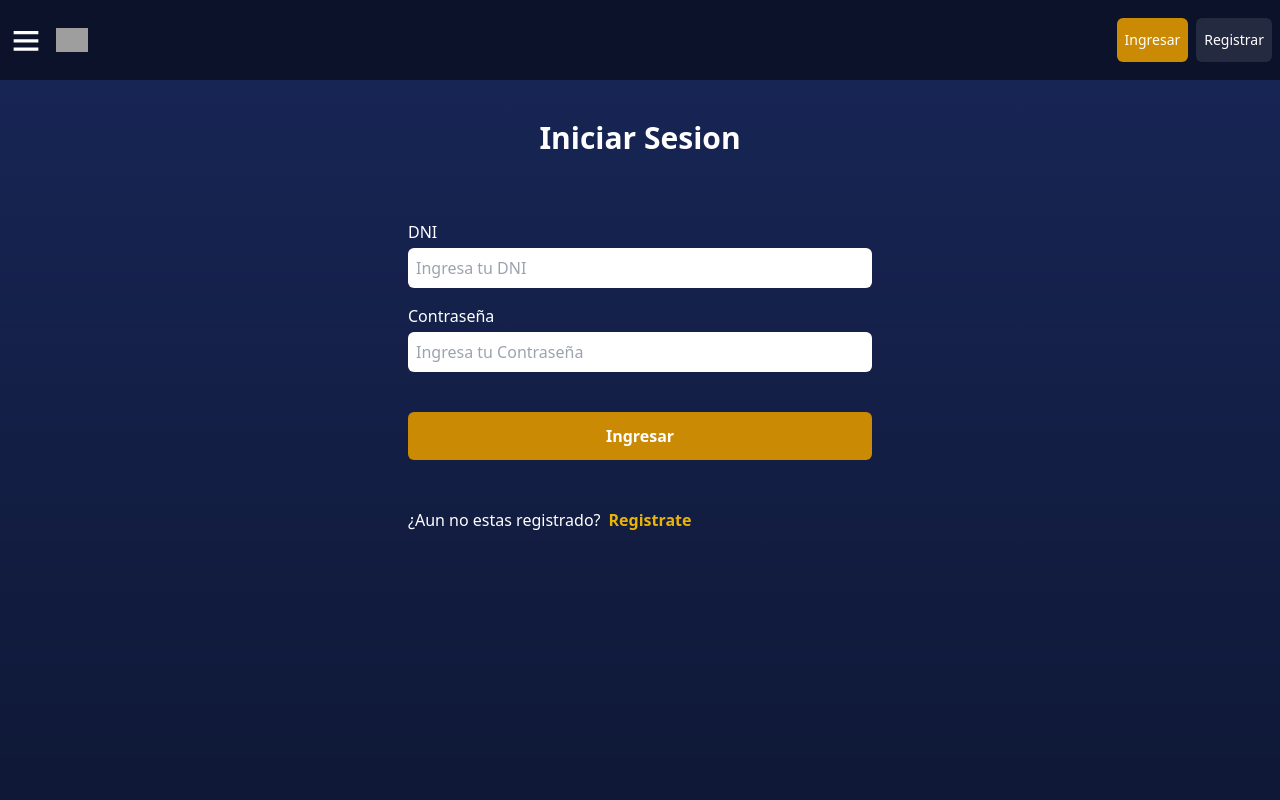
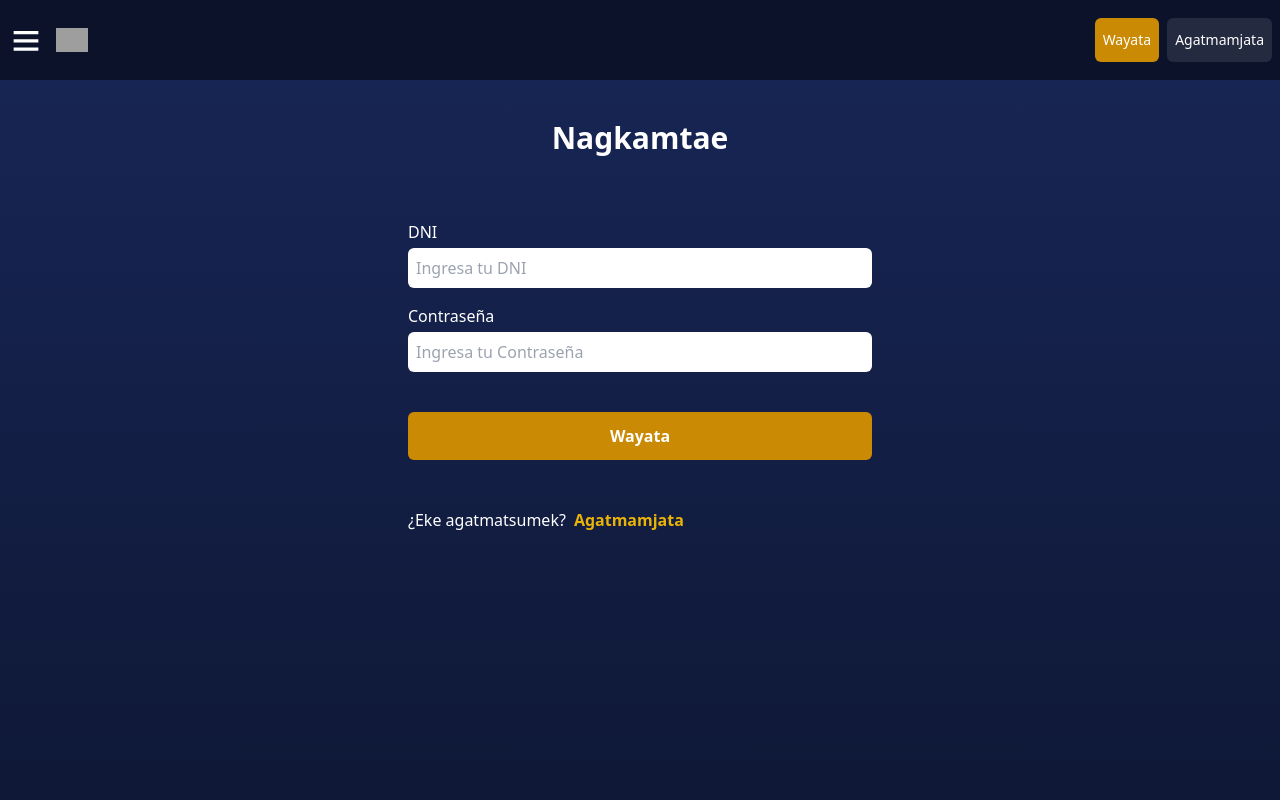
Before and after one commit to gianmarcoCossioArmijos/cursos-virtuales, a React (Vite) app: page /login in a window 1280 px wide. Shown: the top 800 px of the page. Built offline with nearby package versions, Linux system fonts and the light colour scheme; no server answers; grey boxes are pictures that could not be loaded.

Commit message:
fix(idioma):cambio de idioma en secciones indicadas por cliente

```diff
--- a/src/components/Menu.jsx
+++ b/src/components/Menu.jsx
@@ -13,19 +13,19 @@ const Menu = () => {
         <Link
             to="/"
             className='w-[170px] h-fit p-3 mt-20 self-center bg-yellow-600 hover:bg-yellow-500 rounded-md'>
-          Inicio
+          Nagkabau
         </Link>
 
         <Link
             to="/cursos"
             className='w-[170px] h-fit p-3 self-center bg-yellow-600 hover:bg-yellow-500 rounded-md'>
-          Cursos
+          Tu juwaji
         </Link>
 
         <Link
             to="/registrar"
             className='w-[170px] h-fit p-3 mb-20 self-center bg-yellow-600 hover:bg-yellow-500 rounded-md'>
-          Registrarme
+          Agatmamtae
         </Link>
 
     </div>
--- a/src/components/header-components/LoginButtons.jsx
+++ b/src/components/header-components/LoginButtons.jsx
@@ -8,7 +8,7 @@ const LoginButtons = () => {
             to="/login"
             className='my-auto'>
             <button className='h-fit px-2 py-3 self-center bg-yellow-600 hover:bg-yellow-500 rounded-md text-sm'>
-                Ingresar
+                Wayata
             </button>
         </Link>
 
@@ -16,7 +16,7 @@ const LoginButtons = () => {
             to="/registrar"
             className='my-auto'>
             <button className='h-fit px-2 py-3 self-center bg-white/10 hover:bg-white/20 rounded-md text-sm'>
-                Registrar
+                Agatmamjata
             </button>
         </Link>
     </>
--- a/src/pages/Cursos.jsx
+++ b/src/pages/Cursos.jsx
@@ -89,7 +89,7 @@ const Cursos = () => {
                                 onClick={() => handleClick(curso.curso)}
                                 className='w-full mx-auto p-2 flex justify-center gap-2 rounded-md bg-yellow-600 hover:bg-yellow-500'>
                                 <FaShoppingCart className='self-center'/>
-                                Comprar
+                                Sumaktajae
                             </button>
 
                         </div>
--- a/src/pages/Home.jsx
+++ b/src/pages/Home.jsx
@@ -44,12 +44,12 @@ const Home = () => {
 
             <div className='w-full md:w-2/5 md:m-auto flex flex-col gap-4'>
                 <h2 className='text-3xl text-center'>
-                    <strong>Suscribete</strong> ahora y toma tus primeras <strong>clases gratis</strong>
+                    <strong>Agatmamjata</strong> yabai ame dekatkau <strong>wainkaumnunuig</strong>
                 </h2>
 
                 <Link to="/registrar" className='w-2/3 mx-auto p-3 rounded-md bg-red-600 hover:bg-red-700 text-xl'>
                     <button className='w-full text-center'>
-                        Registrarme
+                        Agatmamjata
                     </button>
                 </Link>
                 </div>
@@ -60,13 +60,13 @@ const Home = () => {
 
             <div className='w-full md:w-2/5 flex flex-col gap-4'>
                 <h3 className='font-bold text-yellow-500 text-2xl '>
-                    Se el profesional que deseas ser
+                    Yacha atag tabaujum
                 </h3>
 
                 <span className='border'></span>
 
                 <p className='text-lg'>
-                    Potenciamos tus habilidades con las mejores herramientas. Aprende habilidades demandadas, a tu propio ritmo y tiempo.
+                    Iman ame setakchau pegkeg unuimamu dekamame, ame dekapmamsam agkan pujusam unuimagta.
                 </p>
             </div>
 
@@ -81,13 +81,13 @@ const Home = () => {
 
             <div className='w-full md:w-2/4 lg:w-2/5 flex flex-col gap-4'>
                 <h3 className='flex gap-2 font-bold text-yellow-500 text-2xl'>
-                    Tenemos lo que estas buscando
+                    Ajutmamui ame egamu
                 </h3>
 
                 <span className='border'></span>
 
                 <p className='text-lg'>
-                    Aprende a manejar las herramientas que todo profesional competente debe saber, conoceras desde bases TICs hasta lo mas avanzado.
+                    Unuimamu pegkeg takamu waji ashi unuimatjamu. Iman ata dekamu, dekamuahi inagnasam imananu TIC's tuwi jejagji nunu.
                 </p>
 
                 <ul className='text-sm'>
@@ -103,7 +103,7 @@ const Home = () => {
 
                 <Link to="/cursos">
                     <button className='w-full mx-auto p-3 rounded-md bg-red-600 hover:bg-red-700 text-xl'>
-                        Explorar Cursos
+                        Wainkame augtai aidau
                     </button>
                 </Link>
             </div>
--- a/src/pages/Login.jsx
+++ b/src/pages/Login.jsx
@@ -65,7 +65,7 @@ const Login = () => {
     <div className='w-full min-h-screen flex flex-col gap-12 bg-gradient-to-b from-black/0 to-black/40'>
 
         <h4 className='w-full md:w-2/3 lg:w-2/5 md:mx-auto pt-10 pb-4 text-3xl text-center'>
-            <strong>Iniciar Sesion</strong>
+            <strong>Nagkamtae</strong>
         </h4>
 
         <form
@@ -98,18 +98,18 @@ const Login = () => {
 
             <input
                 type="submit"
-                value="Ingresar"
+                value="Wayata"
                 className='w-full h-fit mx-auto mt-6 p-3 flex justify-center gap-2 rounded-md bg-yellow-600 hover:bg-yellow-500 font-bold'
                 />
 
         </form>
 
         <span className='w-full md:w-2/3 lg:w-2/5 md:mx-auto px-6 flex gap-2 text-center'>
-          ¿Aun no estas registrado?
+          ¿Eke agatmatsumek?
           <Link
               className='text-yellow-500 font-bold'
               to="/registrar">
-            Registrate
+            Agatmamjata
           </Link>
         </span>
 
```
